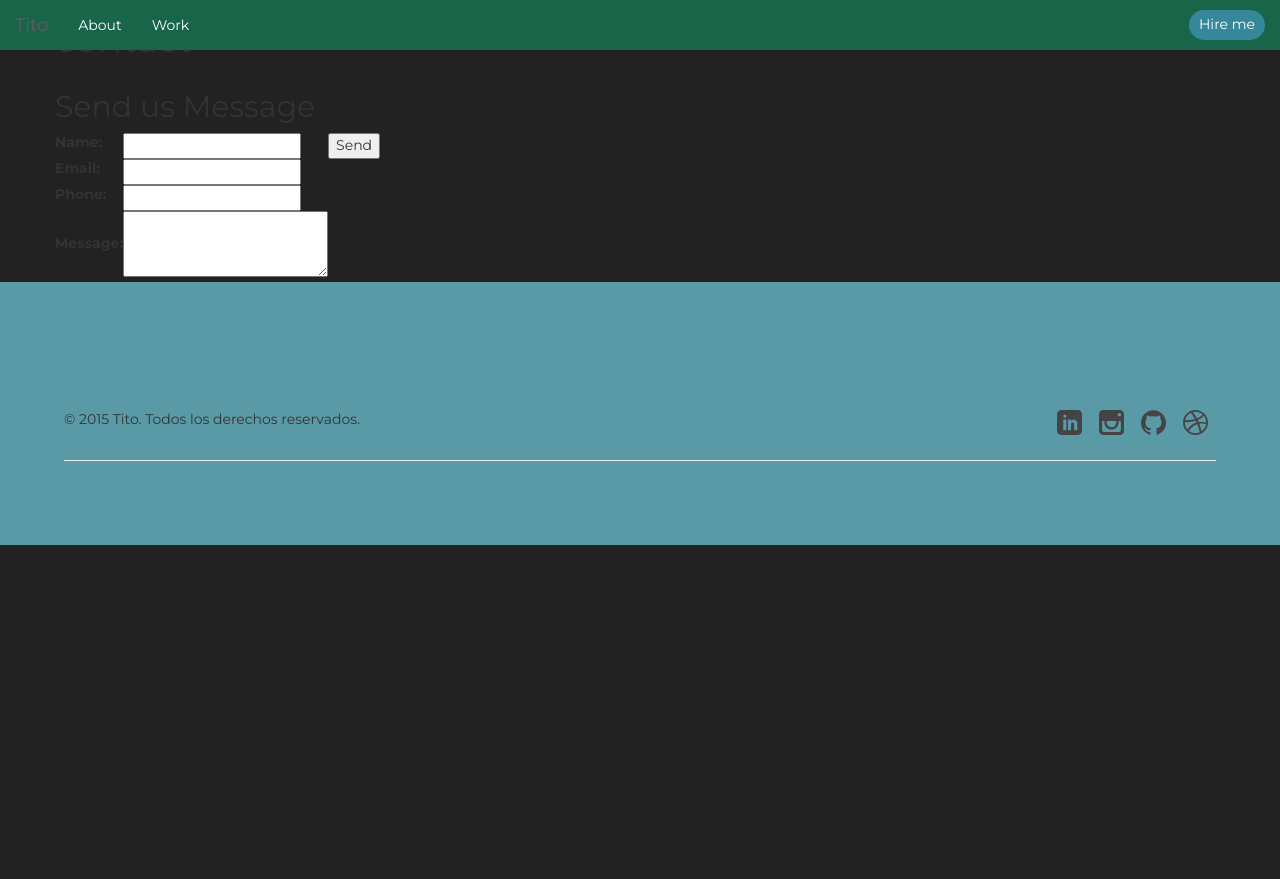
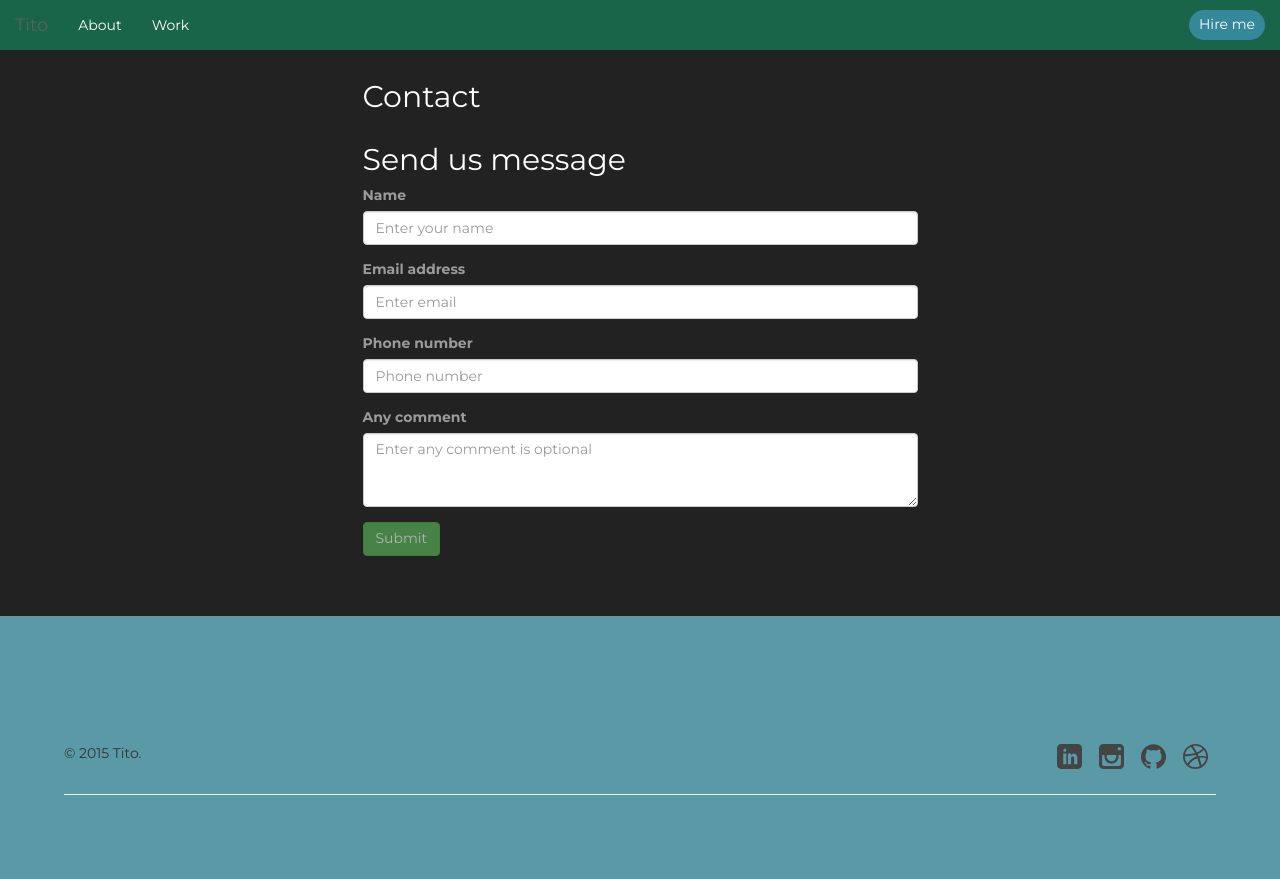
Before and after one commit to TitoAgudelo/titoarturo.io, a Django app: page /contact/ in a window 1280 px wide. Before the commit the page ends 545 px from the top, so only its background shows below. Run offline with Django 3.2, Linux system fonts and the light colour scheme; parts of the project's set-up code (start-up, migrations or seed data) failed here and were passed over; some libraries are stand-ins or nearby versions.

Commit message:
contact page

```diff
--- /dev/null
+++ b/_rest/css/src/contact/main.sass
@@ -0,0 +1,7 @@
+#contact
+  margin-top: 6rem
+  margin-bottom: 6rem
+  h2
+    color: white
+  label
+    color: #9b9b9b
--- a/_rest/css/src/main.sass
+++ b/_rest/css/src/main.sass
@@ -28,6 +28,7 @@
 @import "home/main"
 @import "about/main"
 @import "work/main"
+@import "contact/main"
 
 // plugins
 
--- a/templates/contact/index.html
+++ b/templates/contact/index.html
@@ -5,53 +5,36 @@
 <form action="{% url "contact" %}" method="post" >
 	<section id="contact" class="container">
 		<div class="row">
-			<h1>contact</h1>
+			<div class="col-xs-12 col-sm-3 col-sm-offset-3 col-md-3 col-md-offset-3">
+				<h2>Contact</h2>
+			</div>
 		</div>
 		<div class="row">
-			<div class="large-3 columns"></div>
-			<div class="large-6 columns" id="flush">
-				<h2>Send us Message</h2>
+			<div class="col-xs-12 col-sm-6 col-sm-offset-3 col-md-6 col-md-offset-3" id="flush">
+				<h2>Send us message</h2>
 				<div>
 					<form action="#" method="post">
-						<table align="left" >
-							<tr>
-								<td>
-									<label>Name:</label>
-								</td>
-								<td>
-									<input id="id_name" type="text" name="name" maxlength="20" required>
-								</td>
-							</tr>
-							<tr>
-								<td>
-									<label>Email:</label>
-								</td>
-								<td>
-									<input id="id_mail" type="text" name="mail" maxlength="20" required>
-								</td>
-							</tr>
-							<tr>
-								<td>
-									<label>Phone:</label>
-								</td>
-								<td>
-									<input id="id_phone" type="text" name="phone" maxlength="20">
-								</td>
-							</tr>
-							<tr>
-								<td>
-									<label>Message:</label>
-								</td>
-								<td>
-									<textarea id="id_info" rows="3" cols="23" name="info" required></textarea>
-								</td>
-							</tr>
-						</table>
-						<input id="button" type="submit" value="Send">
+						<div class="form-group">
+					    <label for="exampleInputEmail1">Name</label>
+					    <input type="name" class="form-control" id="exampleInputEmail1" placeholder="Enter your name">
+					  </div>
+					  <div class="form-group">
+					    <label for="exampleInputEmail1">Email address</label>
+					    <input type="email" class="form-control" id="exampleInputEmail1" placeholder="Enter email">
+					  </div>
+					  <div class="form-group">
+					    <label for="exampleInputPassword1">Phone number</label>
+					    <input type="phone" class="form-control" id="exampleInputPassword1" placeholder="Phone number">
+					  </div>
+						<div class="form-group">
+					    <label for="exampleInputPassword1">Any comment</label>
+							<textarea class="form-control" rows="3" placeholder="Enter any comment is optional"></textarea>
+						</div>
+
+					  <button type="submit" class="btn btn-success" disabled="disabled">Submit</button>
 					</form>
 				</div>
 			</div>
-			<div class="large-3 columns"></div>
 		</div>
 	</section>
 </form>
--- a/templates/footer.html
+++ b/templates/footer.html
@@ -3,7 +3,7 @@
 <footer id="main-footer">
 	<div class="row">
 		<div class="col-sm-6">
-			<p>© 2015 Tito. Todos los derechos reservados.</p>
+			<p>© 2015 Tito.</p>
 		</div>
 		<div class="col-sm-6 social">
 			<a href="https://dribbble.com/TitoArturo" target="_blank">
```
Also changed, not shown: _rest/css/contact/main.css (added, +13 -0 lines), _rest/css/main.css.
